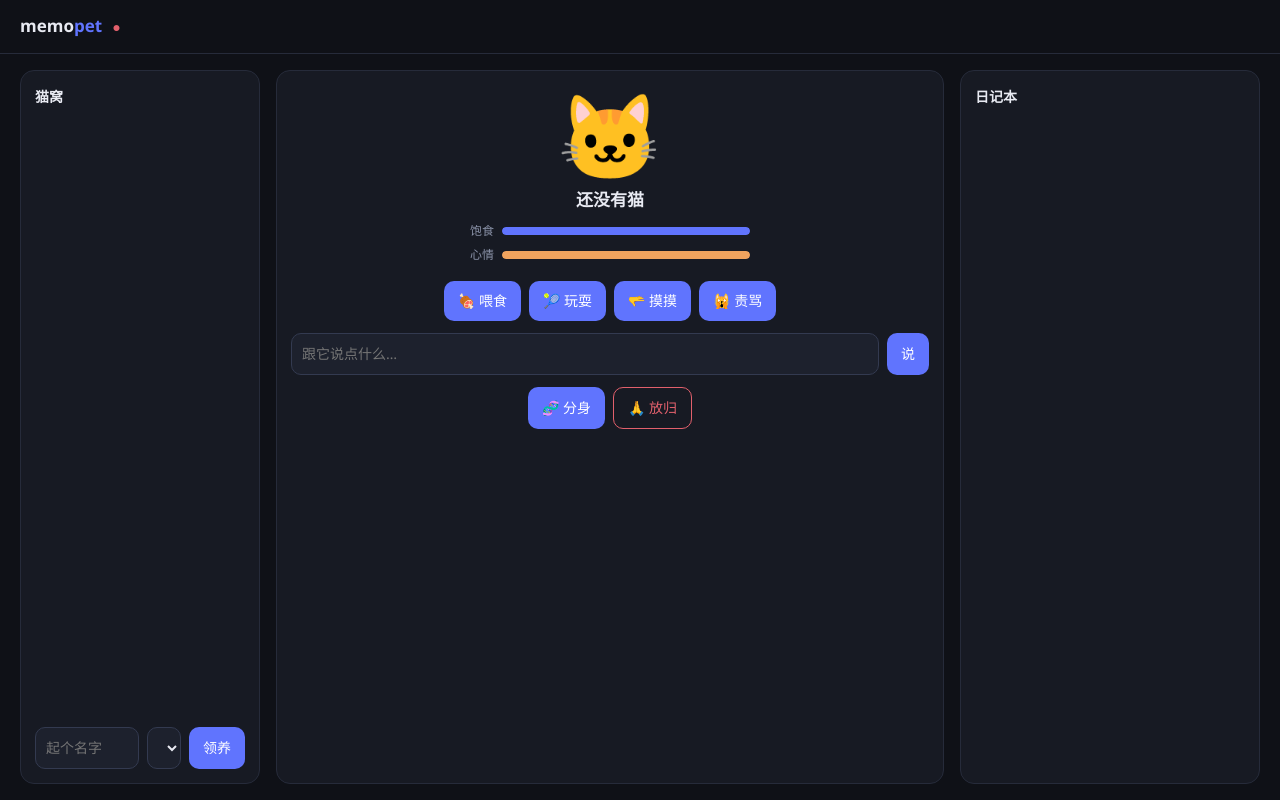
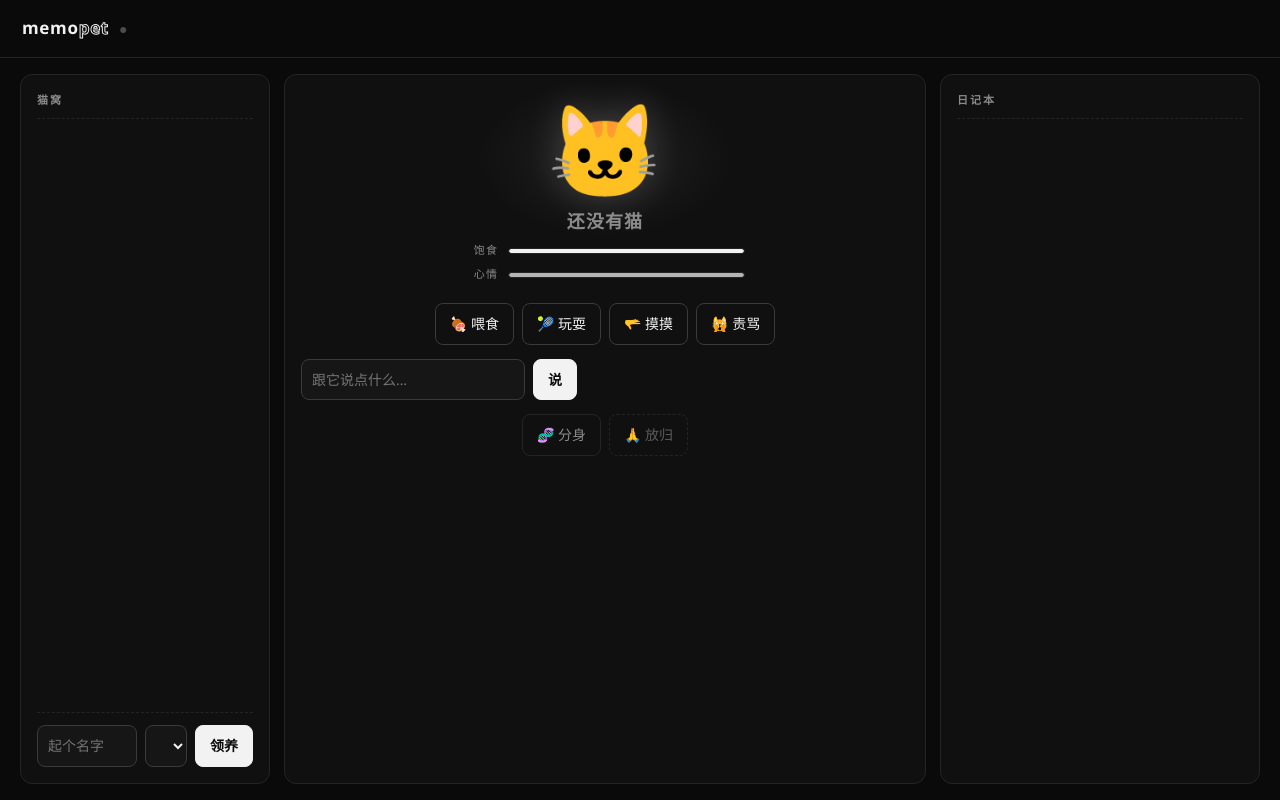
Before and after one commit to Nice0o0/memopet, a plain HTML site: page web/index.html in a window 1280 px wide. Drawn offline with Linux system fonts and the light colour scheme; no server answers.

Commit message:
UI redesign: monochrome theme
Black & white 'specimen lab' aesthetic: pure black background, thin gray
borders, stroked-out logo, uppercase letter-spaced panel labels, monospace
diary timestamps, ghost-outline action buttons with solid-white primaries.
The only color on the page is the pet itself, lit by a soft white glow;
its speech renders as an inverted white bubble - the brightest element
by design. Danger action wears a dashed border. Screenshot refreshed.

```diff
--- a/web/index.html
+++ b/web/index.html
@@ -4,7 +4,7 @@
   <meta charset="utf-8">
   <meta name="viewport" content="width=device-width, initial-scale=1">
   <title>MemoPet · 递归状态电子宠物</title>
-  <link rel="stylesheet" href="style.css">
+  <link rel="stylesheet" href="style.css?v=0.2">
 </head>
 <body>
   <header id="top">
--- a/web/style.css
+++ b/web/style.css
@@ -1,166 +1,225 @@
-/* MemoPet — 暗色主题（与 stateswap 视觉同源） */
+/* MemoPet — 黑白主题：单色界面，唯一的颜色留给猫 */
 :root {
-  --bg: #0f1117;
-  --panel: #171a23;
-  --card: #1d212d;
-  --border: #262b3a;
-  --border-strong: #333a50;
-  --text: #e8eaf2;
-  --muted: #8b93a9;
-  --accent: #6074fe;
-  --accent-weak: rgba(96, 116, 254, 0.16);
-  --danger: #e2606c;
+  --bg: #0a0a0a;
+  --panel: #101010;
+  --card: #161616;
+  --border: #242424;
+  --border-strong: #3a3a3a;
+  --text: #f2f2f2;
+  --muted: #8a8a8a;
+  --dim: #5a5a5a;
+  --invert-bg: #f5f5f5;
+  --invert-text: #0a0a0a;
 }
 * { box-sizing: border-box; margin: 0; }
+html, body { height: 100%; }
 body {
   background: var(--bg);
   color: var(--text);
   font: 14px/1.7 "PingFang SC", "Microsoft YaHei", "Segoe UI", system-ui, sans-serif;
-  height: 100vh;
   display: flex;
   flex-direction: column;
 }
 .muted { color: var(--muted); }
 .hidden { display: none !important; }
+::-webkit-scrollbar { width: 8px; height: 8px; }
+::-webkit-scrollbar-thumb { background: #2a2a2a; border-radius: 4px; }
+::-webkit-scrollbar-track { background: transparent; }
 
+/* ---------- 顶栏 ---------- */
 #top {
   display: flex;
   align-items: center;
   gap: 10px;
-  padding: 12px 20px;
+  padding: 14px 22px;
   border-bottom: 1px solid var(--border);
+  background: var(--bg);
 }
-.logo { font-weight: 700; font-size: 17px; }
-.logo span { color: var(--accent); }
-.dot-on { color: #4ade80; }
-.dot-off { color: var(--danger); }
+.logo { font-weight: 800; font-size: 17px; letter-spacing: 0.04em; }
+.logo span {
+  color: transparent;
+  -webkit-text-stroke: 1px var(--text); /* 描边字：黑白设计的点睛 */
+}
+.dot-on { color: var(--text); }
+.dot-off { color: var(--dim); animation: blink 1.2s ease-in-out infinite; }
+@keyframes blink { 50% { opacity: 0.3; } }
 
+/* ---------- 三栏 ---------- */
 main {
   flex: 1;
   display: grid;
-  grid-template-columns: 240px 1fr 300px;
-  gap: 16px;
+  grid-template-columns: 250px 1fr 320px;
+  gap: 14px;
   padding: 16px 20px;
   min-height: 0;
 }
 aside, #stage-panel {
   background: var(--panel);
   border: 1px solid var(--border);
-  border-radius: 14px;
-  padding: 14px;
+  border-radius: 12px;
+  padding: 16px;
   min-height: 0;
   display: flex;
   flex-direction: column;
 }
-.panel-title { font-weight: 600; margin-bottom: 10px; }
+.panel-title {
+  font-size: 11px;
+  font-weight: 600;
+  letter-spacing: 0.18em;
+  text-transform: uppercase;
+  color: var(--muted);
+  margin-bottom: 12px;
+  padding-bottom: 8px;
+  border-bottom: 1px dashed var(--border);
+}
 
-/* 猫窝 */
-#slot-list { flex: 1; overflow-y: auto; }
+/* ---------- 猫窝 ---------- */
+#slot-list { flex: 1; overflow-y: auto; display: flex; flex-direction: column; gap: 4px; }
 .slot {
-  padding: 8px 10px;
-  border-radius: 10px;
+  padding: 9px 11px;
+  border-radius: 8px;
   cursor: pointer;
   border: 1px solid transparent;
+  transition: border-color 0.15s, background 0.15s;
 }
-.slot:hover { background: var(--card); }
-.slot.active { background: var(--accent-weak); border-color: var(--accent); }
+.slot:hover { background: var(--card); border-color: var(--border); }
+.slot.active { background: var(--card); border-color: var(--text); }
 .slot-name { font-weight: 600; }
-.slot-meta { font-size: 12px; color: var(--muted); }
-.tip { font-size: 12px; padding: 8px; }
-.create-row { display: flex; gap: 8px; margin-top: 10px; flex-wrap: wrap; }
+.slot-meta { font-size: 11px; color: var(--dim); font-variant-numeric: tabular-nums; }
+.tip { font-size: 12px; color: var(--dim); padding: 8px; }
+
+.create-row { display: flex; gap: 8px; margin-top: 12px; flex-wrap: wrap; padding-top: 12px; border-top: 1px dashed var(--border); }
 .create-row input { flex: 1; min-width: 90px; }
-select {
+input, select {
   background: var(--card);
   border: 1px solid var(--border-strong);
   color: var(--text);
-  border-radius: 10px;
-  padding: 8px 6px;
+  border-radius: 8px;
+  padding: 8px 10px;
   font: inherit;
   max-width: 100%;
 }
-input {
-  flex: 1;
-  min-width: 0;
-  background: var(--card);
-  border: 1px solid var(--border-strong);
-  color: var(--text);
-  border-radius: 10px;
-  padding: 8px 10px;
-  font: inherit;
-}
+input:focus, select:focus { outline: none; border-color: var(--text); }
+
 button {
-  background: var(--accent);
-  color: #fff;
-  border: none;
-  border-radius: 10px;
+  background: var(--text);
+  color: var(--invert-text);
+  border: 1px solid var(--text);
+  border-radius: 8px;
   padding: 8px 14px;
   font: inherit;
+  font-weight: 600;
   cursor: pointer;
+  transition: background 0.15s, color 0.15s, border-color 0.15s;
 }
-button:hover { filter: brightness(1.1); }
-button.danger { background: transparent; color: var(--danger); border: 1px solid var(--danger); }
+button:hover { background: transparent; color: var(--text); }
+button:disabled { opacity: 0.35; cursor: not-allowed; }
 
-/* 舞台 */
-#stage-panel { align-items: center; text-align: center; gap: 12px; }
-#stage { width: 100%; }
+/* ---------- 舞台 ---------- */
+#stage-panel { align-items: center; text-align: center; gap: 14px; }
+#stage { width: 100%; position: relative; }
+#stage::before {
+  /* 猫脚下的一圈白色微光：单色页面里的聚光灯 */
+  content: "";
+  position: absolute;
+  left: 50%; top: 34%;
+  width: 260px; height: 160px;
+  transform: translate(-50%, -50%);
+  background: radial-gradient(ellipse at center, rgba(255,255,255,0.07), transparent 70%);
+  pointer-events: none;
+}
 #pet-emoji {
-  font-size: 84px;
-  line-height: 1.2;
-  animation: bounce 2.4s ease-in-out infinite;
+  font-size: 92px;
+  line-height: 1.25;
+  position: relative;
+  filter: drop-shadow(0 0 18px rgba(255, 255, 255, 0.18));
+  animation: bounce 2.6s ease-in-out infinite;
 }
 @keyframes bounce {
   0%, 100% { transform: translateY(0); }
-  50% { transform: translateY(-8px); }
+  50% { transform: translateY(-9px); }
 }
-#pet-name { font-size: 17px; font-weight: 700; color: var(--text); }
-#pet-meta { font-size: 12px; margin-bottom: 6px; }
+#pet-name { font-size: 18px; font-weight: 800; letter-spacing: 0.06em; }
+#pet-meta { font-size: 11px; margin-top: 2px; color: var(--dim); font-variant-numeric: tabular-nums; }
+
 .meter-row {
   display: flex;
   align-items: center;
-  gap: 8px;
+  gap: 10px;
   width: 100%;
   max-width: 280px;
-  margin: 4px auto;
-  font-size: 12px;
+  margin: 5px auto;
+  font-size: 11px;
+  letter-spacing: 0.1em;
   color: var(--muted);
 }
+.meter-row > span { width: 3em; text-align: right; }
 .bar {
   flex: 1;
-  height: 8px;
+  height: 6px;
   background: var(--card);
-  border-radius: 4px;
+  border: 1px solid var(--border);
+  border-radius: 3px;
   overflow: hidden;
 }
 .bar > div {
   height: 100%;
-  background: var(--accent);
-  border-radius: 4px;
+  background: var(--text);
+  border-radius: 3px;
   transition: width 0.4s;
 }
-#bar-mood { background: #f0a35e; }
+#bar-mood { background: #b5b5b5; } /* 心情用浅灰与饱食区分，仍属单色系 */
 
+/* 宠物说话：反白气泡，黑白页面上最亮的元素 */
 #bubble {
   width: 100%;
-  min-height: 52px;
-  background: var(--card);
+  min-height: 56px;
+  background: var(--invert-bg);
+  color: var(--invert-text);
+  border-radius: 12px;
+  padding: 12px 15px;
+  text-align: left;
+  font-size: 14.5px;
+  white-space: pre-wrap;
+}
+#bubble::before {
+  content: "❝";
+  display: block;
+  font-size: 15px;
+  opacity: 0.45;
+  margin-bottom: 2px;
+}
+
+/* 动作按钮：描边幽灵风，主行动（说）用实心白 */
+#actions { display: flex; gap: 8px; flex-wrap: wrap; justify-content: center; }
+#actions button {
+  background: transparent;
+  color: var(--text);
   border: 1px solid var(--border-strong);
-  border-radius: 12px;
-  padding: 10px 14px;
-  text-align: left;
+  font-weight: 500;
 }
-#actions { display: flex; gap: 8px; flex-wrap: wrap; justify-content: center; }
+#actions button:hover { background: var(--text); color: var(--invert-text); border-color: var(--text); }
 #chat-row { display: flex; gap: 8px; width: 100%; }
 .pet-tools { display: flex; gap: 8px; }
+.pet-tools button { background: transparent; color: var(--muted); border: 1px solid var(--border); font-weight: 500; }
+.pet-tools button:hover { color: var(--text); border-color: var(--text); background: transparent; }
+button.danger { border-style: dashed; color: var(--dim); }
+button.danger:hover { color: var(--text); border-color: var(--text); }
 
-/* 日记 */
+/* ---------- 日记 ---------- */
 #diary-list { flex: 1; overflow-y: auto; display: flex; flex-direction: column; gap: 10px; }
 .diary-entry {
-  background: var(--card);
-  border-radius: 10px;
-  padding: 8px 10px;
+  background: transparent;
+  border-left: 2px solid var(--border-strong);
+  padding: 2px 0 2px 12px;
 }
-.diary-head { font-size: 12px; color: var(--muted); }
-.diary-reply { font-size: 13px; }
+.diary-head {
+  font-size: 10.5px;
+  color: var(--dim);
+  font-family: "Cascadia Code", Consolas, monospace;
+  letter-spacing: 0.02em;
+}
+.diary-reply { font-size: 13px; color: #d6d6d6; margin-top: 2px; }
 
 @media (max-width: 900px) {
   main { grid-template-columns: 1fr; overflow-y: auto; }
```
Also changed, not shown: docs/screenshot.png.
